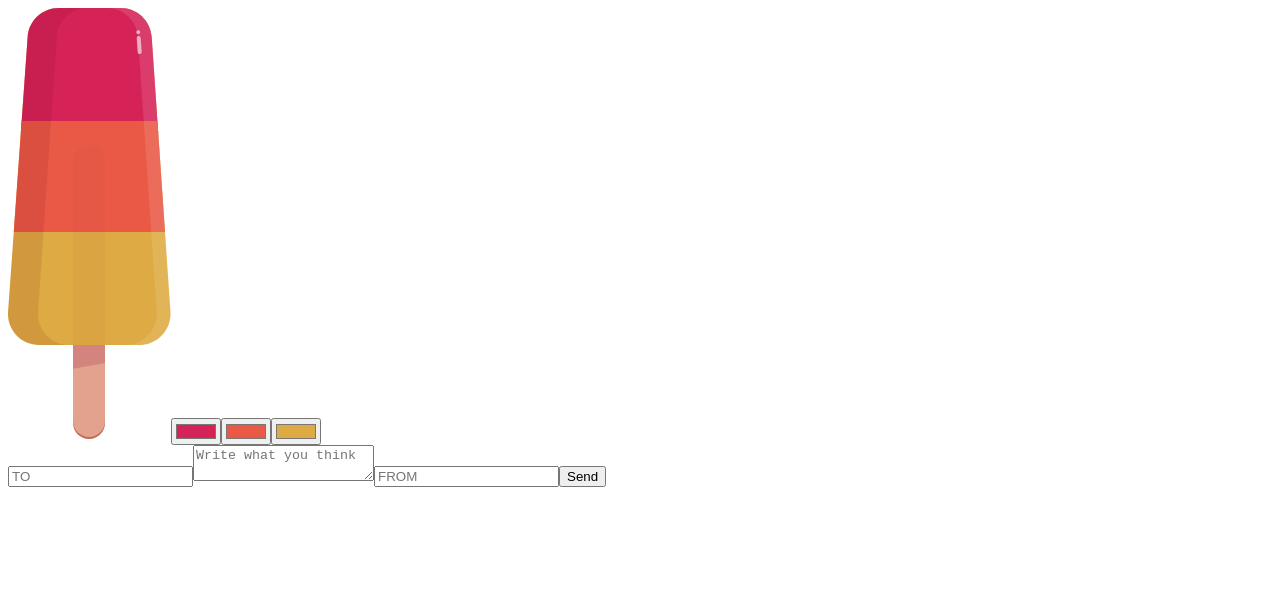
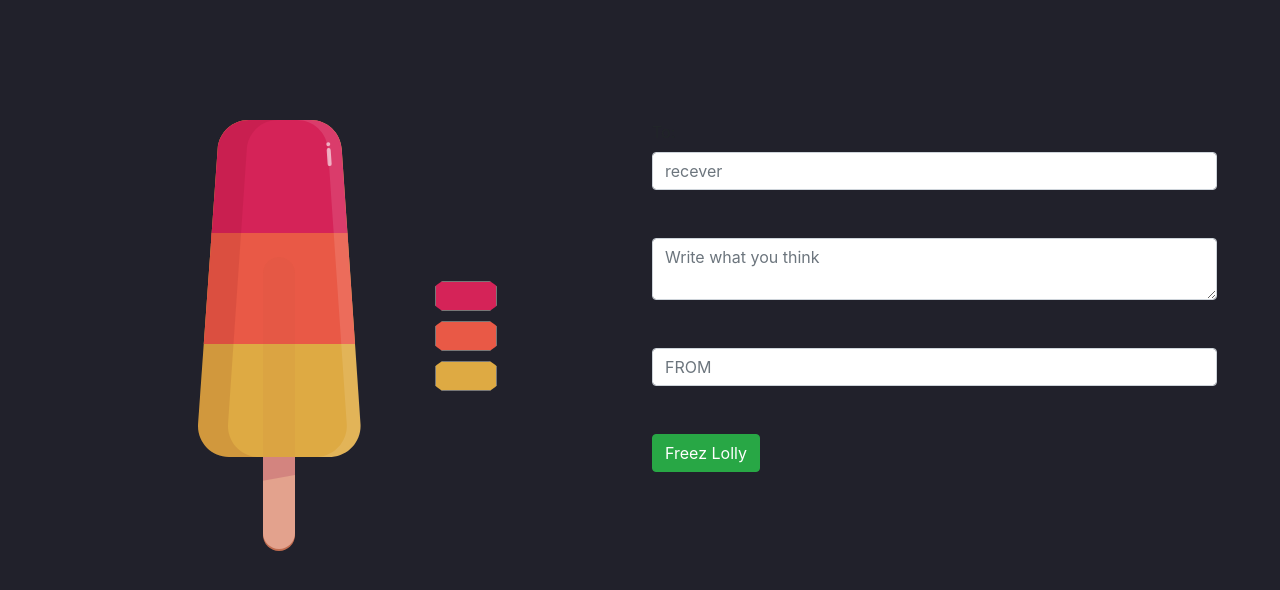
Before and after one commit to jawwad-ali/Virtual_lolly, a Gatsby site: page / in a window 1280 px wide. Built offline with nearby package versions, Linux system fonts and the light colour scheme; Gatsby itself is replaced by a stand-in of ours.

Commit message:
add formik

```diff
--- a/gatsby-config.js
+++ b/gatsby-config.js
@@ -6,5 +6,5 @@
 
 module.exports = {
   /* Your site config here */
-  plugins: [],
+  plugins: [`gatsby-plugin-material-ui`],
 }
--- a/src/pages/index.js
+++ b/src/pages/index.js
@@ -2,6 +2,11 @@ import React, { useRef, useState } from "react"
 import Lolly from "../components/lolly"
 import { useMutation, useQuery } from '@apollo/client';
 import gql from 'graphql-tag';
+import { useFormik } from 'formik';
+import Paper from '@material-ui/core/Paper';
+import Grid from '@material-ui/core/Grid';
+import "./style.css"
+import 'bootstrap/dist/css/bootstrap.min.css';
 
 const getData = gql`{
   getVCard{
@@ -24,17 +29,41 @@ const addVCard_MUTATION = gql`
 
 export default function Home() {
 
-  // const { loading, data, error } = useQuery(getData)
-  // console.log(data)
+  const formik = useFormik({
+    initialValues: {
+      recField: "",
+      msgField: "",
+      senderField: "",
+    },
+    onSubmit: (values) => {
+      console.log(values)
+    },
+    validate: (values) => {
+      let error = {}
 
+      if (!values.recField)
+        error.recField = "recField is required"
+      if (!values.msgField)
+        error.msgField = "msgField is required"
+      if (!values.senderField)
+        error.senderField = "senderField is required"
+
+      return error
+    }
+
+  })
   const [c1, setC1] = useState("#d52358")
   const [c2, setC2] = useState("#e95946")
   const [c3, setC3] = useState("#deaa43")
 
-  const handleSubmit = () => {
+  const handleSend = () => {
     console.log(senderField.current.value)
     console.log(recField.current.value)
     console.log(msgField.current.value)
+
+    if (!senderField.current.value, !recField.current.value, !msgField.current.value) {
+      return false
+    }
 
     addVCard({
       variables: {
@@ -56,19 +85,72 @@ export default function Home() {
   const [addVCard] = useMutation(addVCard_MUTATION)
 
   return (
-    <div>
-      <div>
+    <div className="data-container">
+      <Grid container spacing={3}>
+        <Grid item lg={6} xs={12}>
+          {/* <Paper className={classes.paper}>xs=6</Paper> */}
+          <div className="lollyContainer">
             <Lolly top={c1} middle={c2} bottom={c3} />
+            <div className="colorInputs">
               <input type="color" value={c1} onChange={(e) => { setC1(e.target.value) }} />
               <input type="color" value={c2} onChange={(e) => { setC2(e.target.value) }} />
               <input type="color" value={c3} onChange={(e) => { setC3(e.target.value) }} />
             </div>
-      <div>
-        <input type="text" placeholder="TO" ref={recField} />
-        <textarea placeholder="Write what you think" ref={msgField}></textarea>
-        <input type="text" placeholder="FROM" ref={senderField} />
-        <button onClick={handleSubmit}>Send</button>
           </div>
+        </Grid>
+
+        <Grid item lg={6} xs={12}>
+          <div className="form-container">
+
+            <form onSubmit={formik.handleSubmit}>
+              <label>To:</label>
+              <input className="form-control" type="text" id="recField" placeholder="recever" onChange={formik.handleChange} ref={recField}
+              />
+              {formik.errors.recField ? <div>{formik.errors.recField}</div> : null}
+              <br />
+              <br />
+
+              <textarea className="form-control" id="msgField" placeholder="Write what you think" onChange={formik.handleChange} ref={msgField}></textarea>
+              {formik.errors.msgField ? <div>{formik.errors.msgField}</div> : null}
+              <br />
+              <br />
+
+              <input className="form-control" id="senderField" type="text" placeholder="FROM" onChange={formik.handleChange} ref={senderField} /> <br /><br />
+              {formik.errors.senderField ? <div>{formik.errors.senderField}</div> : null}
+
+              <button className="btn btn-success" onClick={handleSend} id="login">Freez Lolly</button>
+
+            </form>
           </div>
+        </Grid>
+      </Grid>
+
+      {/* <div>
+
+        <form onSubmit={formik.handleSubmit}>
+          <label>To:</label>
+          <input type="text" id="recField" placeholder="recever" onChange={formik.handleChange} ref={recField}
+          />
+          {formik.errors.recField ? <div>{formik.errors.recField}</div> : null}
+          <br />
+          <br />
+
+          <textarea  id="msgField" placeholder="Write what you think" onChange={formik.handleChange} ref={msgField}></textarea>
+          {formik.errors.msgField ? <div>{formik.errors.msgField}</div> : null}
+          <br />
+          <br />
+
+          <input id="senderField" type="text" placeholder="FROM" onChange={formik.handleChange} ref={senderField} /> <br /><br />
+          {formik.errors.senderField ? <div>{formik.errors.senderField}</div> : null}
+
+          <button onClick={handleSend} id="login">Login</button>
+
+        </form>
+      </div> */}
+    </div>
+
+
+
+
   )
 }
--- /dev/null
+++ b/src/pages/style.css
@@ -0,0 +1,36 @@
+.data-container {
+    background-color: #21212b;
+    height: 101.8vh;
+}
+
+.lollyContainer {
+    display: flex;
+    /* background: #000; */
+    position: relative;
+    text-align: center;
+    top: 120px;
+    justify-content: center;
+    align-items: center;
+}
+
+.colorInputs {
+    display: flex;
+    flex-direction: column;
+    position: relative;
+    left: 70px;
+}
+
+.colorInputs input {
+    border-radius: 50%;
+    width: 70px;
+    height: 40px;
+    background: none;
+    box-shadow: none;
+    border: none;
+}
+
+.form-container {
+    position: relative;
+    top: 120px;
+    width: 90%;
+}
```
Also changed, not shown: package.json (+7 -1 lines), functions/v_lolly/v_lolly.js (line endings or trailing spaces), 1 other file. Lines whose indentation alone changed are shown as unchanged.
